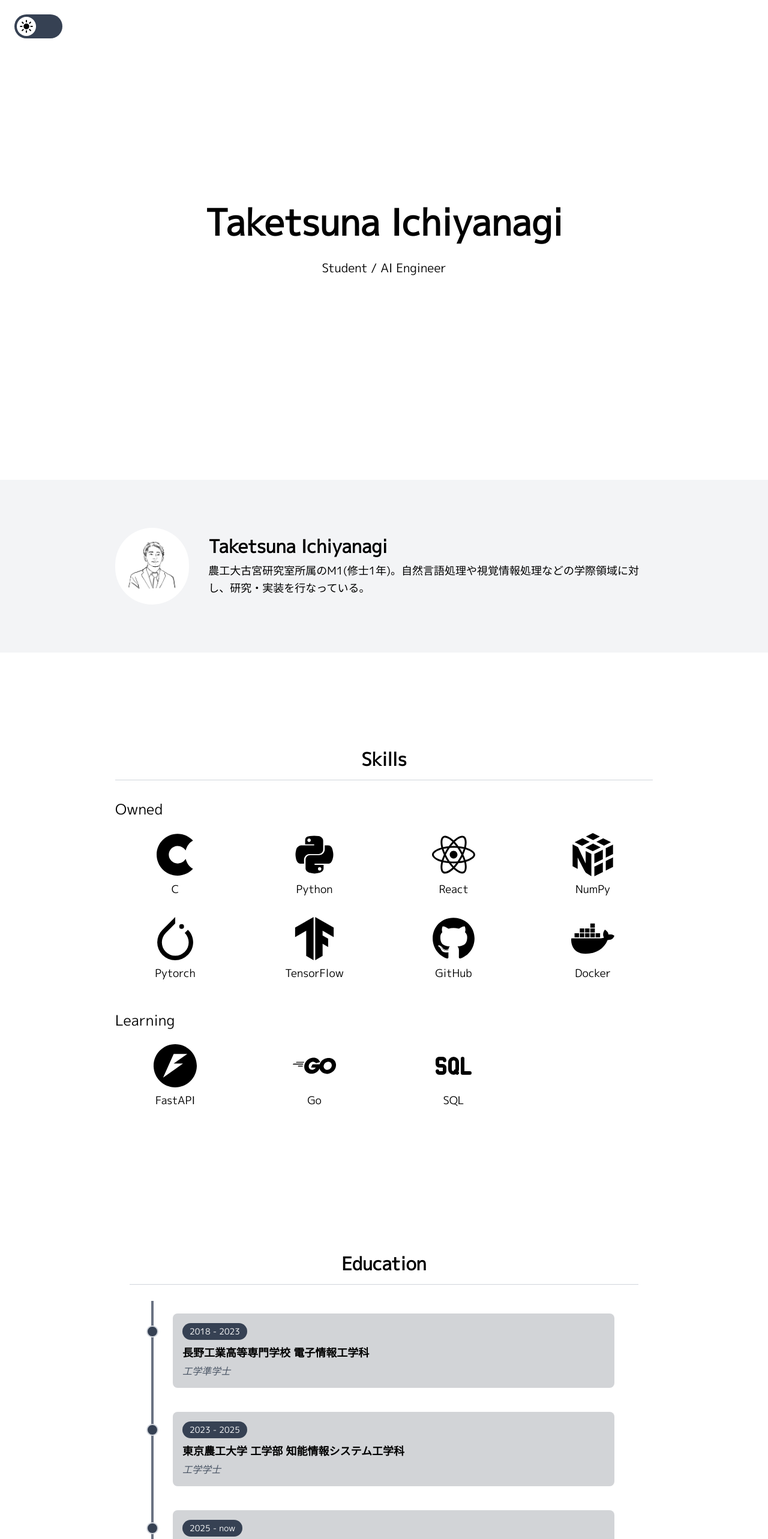
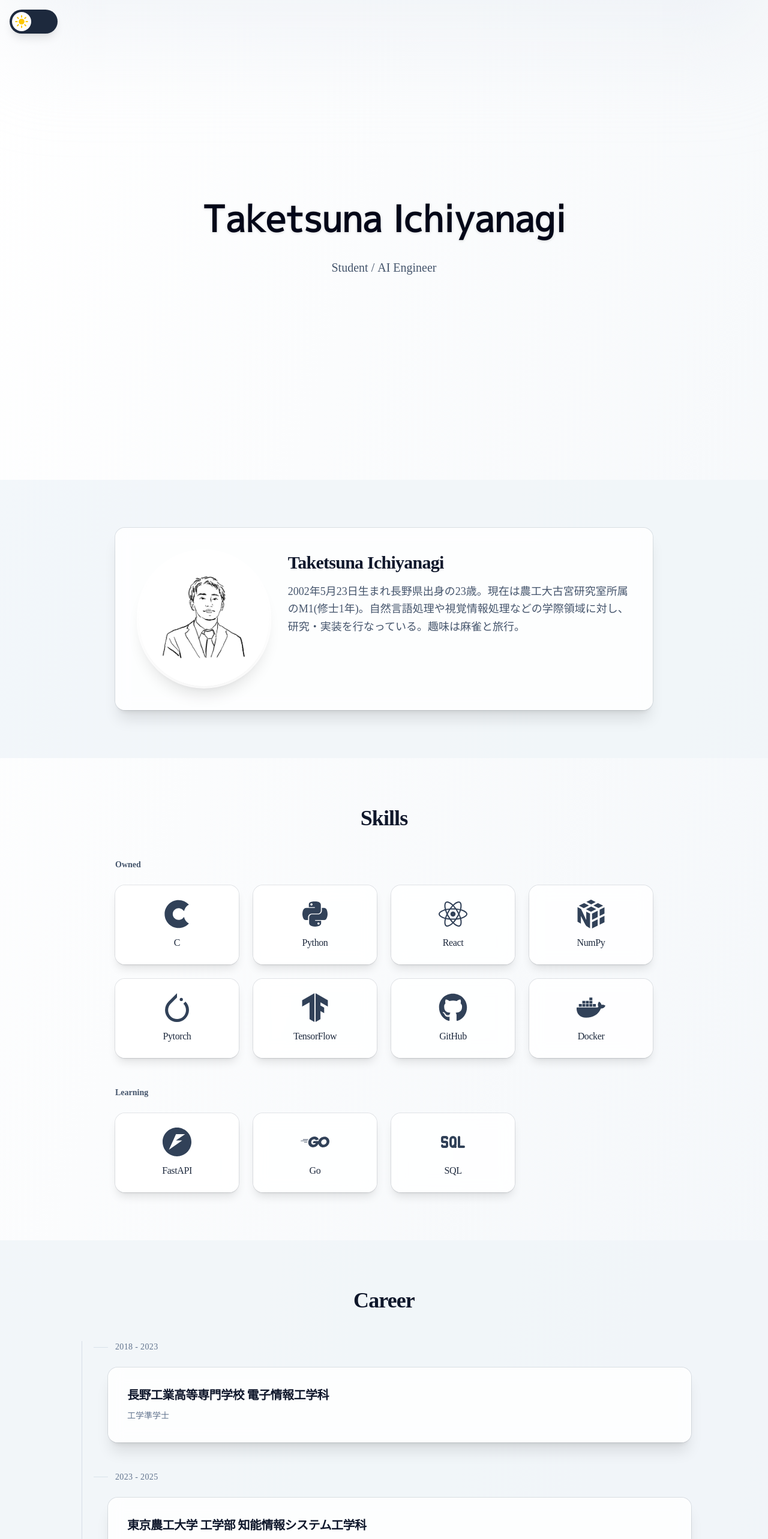
Before and after one commit to icyng/Portfolio, a React (Vite) app: page / in a window 1280 px wide. Shown: the top 2566 px of the page at 60% size. Built offline with nearby package versions, Linux system fonts and the light colour scheme.

Commit message:
デザインを一新 / 情報を追加

```diff
--- a/src/content.jsx
+++ b/src/content.jsx
@@ -11,7 +11,7 @@ export default {
     intro: {
         avatar: ava,
         name: 'Taketsuna Ichiyanagi',
-        description: '農工大古宮研究室所属のM1(修士1年)。自然言語処理や視覚情報処理などの学際領域に対し、研究・実装を行なっている。'
+        description: '2002年5月23日生まれ長野県出身の23歳。現在は農工大古宮研究室所属のM1(修士1年)。自然言語処理や視覚情報処理などの学際領域に対し、研究・実装を行なっている。趣味は麻雀と旅行。'
     },
     ownedSkills : [
         { icon: <FaCuttlefish />, label: 'C' },
@@ -49,14 +49,20 @@ export default {
         {
         title: 'HackU Kosen 2022',
         period: '2022.11 - 2022.12',
-        description: '衝撃のイナズマZとして参加し、オンライン点呼アプリであるTENTENを制作した。自身は顔認証工程を担当した。',
+        description: '衝撃のイナズマZとして参加し、オンライン点呼アプリであるTENTENを制作、自身は顔認証工程を担当。',
         link: 'https://hacku.yahoo.co.jp/kosen2022/',
         },
         {
         title: '農工大 卒業研究',
         period: '2024.6 - 2025.3',
-        description: 'RAGを用いたLLMによる国語答案生成の研究を行った。研究成果は、2025年3月に国内学会で発表。',
+        description: 'RAGを用いたLLMによる国語答案生成の研究を行った。研究成果は、2025年3月にNLP2025で発表。',
         link: 'https://www.anlp.jp/proceedings/annual_meeting/2025/pdf_dir/P3-17.pdf',
+        },
+        {
+        title: 'PRICAI 2025',
+        period: '2025.11',
+        description: '卒業論文の内容を修正し、論文として教育系の国際学会で発表予定（Workshop）。',
+        link: 'https://www.pricai.org/2025/',
         },
     ],
     contact: {
--- a/src/portfolio.jsx
+++ b/src/portfolio.jsx
@@ -1,12 +1,98 @@
-import { useState, useEffect } from 'react';
+import { useEffect, useMemo, useState } from 'react';
+import { motion } from 'framer-motion';
 import { MdNightsStay } from 'react-icons/md';
 import { IoSunny } from 'react-icons/io5';
-import { SiWantedly } from "react-icons/si";
+import { SiWantedly } from 'react-icons/si';
 import { FaGithub } from 'react-icons/fa';
-import { LuMail } from "react-icons/lu";
+import { LuMail } from 'react-icons/lu';
 import classNames from 'classnames';
 
 import content from './content';
+
+const SECTION_WRAPPER = 'py-20 px-6';
+const SECTION_TITLE =
+  'text-3xl font-semibold tracking-tight text-slate-900 dark:text-white sm:text-4xl font-mincho';
+const CARD_BASE =
+  'rounded-2xl bg-white/85 ring-1 ring-slate-900/10 backdrop-blur-md transition-colors dark:bg-slate-900/60 dark:ring-white/10';
+const CONTACT_BUTTON =
+  'flex items-center gap-3 rounded-full bg-white/85 px-5 py-3 text-sm font-medium text-slate-900 shadow-sm backdrop-blur-sm transition hover:-translate-y-0.5 hover:bg-white focus:outline-none focus-visible:ring-2 focus-visible:ring-slate-400 focus-visible:ring-offset-2 font-mincho dark:bg-slate-900/55 dark:text-slate-100 dark:hover:bg-slate-900/70 dark:focus-visible:ring-slate-600 dark:focus-visible:ring-offset-slate-950';
+const heroNameContainer = {
+  hidden: {},
+  visible: {
+    transition: { delayChildren: 0.05, staggerChildren: 0.04 },
+  },
+};
+
+const heroNameItem = {
+  hidden: ({ x, y, rotate, scale }) => ({
+    opacity: 0,
+    x,
+    y,
+    rotate,
+    scale,
+  }),
+  visible: {
+    opacity: 1,
+    x: 0,
+    y: 0,
+    rotate: 0,
+    scale: 1,
+    transition: { duration: 0.7, ease: 'easeOut' },
+  },
+};
+
+const heroTaglineContainer = {
+  hidden: {},
+  visible: {
+    transition: { delayChildren: 0.3, staggerChildren: 0.07 },
+  },
+};
+
+const heroTaglineItem = {
+  hidden: ({ x, y, rotate }) => ({
+    opacity: 0,
+    x,
+    y,
+    rotate,
+  }),
+  visible: {
+    opacity: 1,
+    x: 0,
+    y: 0,
+    rotate: 0,
+    transition: { duration: 0.6, ease: 'easeOut' },
+  },
+};
+
+const Section = ({
+  id,
+  title,
+  accent = false,
+  containerClassName = 'max-w-4xl',
+  titleClassName = 'text-center',
+  children,
+}) => (
+  <section
+    id={id}
+    className={classNames(
+      SECTION_WRAPPER,
+      accent && 'bg-slate-100/80 dark:bg-slate-900/35'
+    )}
+  >
+    <div className={classNames('mx-auto w-full', containerClassName)}>
+      {title ? (
+        <>
+          <h2 className={classNames(SECTION_TITLE, titleClassName)}>
+            {title}
+          </h2>
+          <div className="mt-12">{children}</div>
+        </>
+      ) : (
+        children
+      )}
+    </div>
+  </section>
+);
 
 export default function Portfolio() {
   const [darkMode, setDarkMode] = useState(false);
@@ -16,223 +102,251 @@ export default function Portfolio() {
     darkMode ? root.classList.add('dark') : root.classList.remove('dark');
   }, [darkMode]);
 
+  const skillGroups = [
+    { title: 'Owned', items: content.ownedSkills },
+    { title: 'Learning', items: content.learningSkills },
+  ];
+
+  const contactActions = [
+    { label: 'Email', href: `mailto:${content.contact.email}`, icon: LuMail },
+    {
+      label: 'Wantedly',
+      href: content.contact.wantedly,
+      icon: SiWantedly,
+      external: true,
+    },
+    {
+      label: 'GitHub',
+      href: content.contact.github,
+      icon: FaGithub,
+      external: true,
+    },
+  ];
+
+  const heroNameChars = Array.from(content.hero.name);
+  const heroTaglineWords = content.hero.tagline.split(' ').filter(Boolean);
+  const heroNameOffsets = useMemo(
+    () =>
+      heroNameChars.map(() => ({
+        x: (Math.random() - 0.5) * 160,
+        y: (Math.random() - 0.5) * 120,
+        rotate: (Math.random() - 0.5) * 50,
+        scale: 0.6 + Math.random() * 0.5,
+      })),
+    [content.hero.name]
+  );
+  const heroTaglineOffsets = useMemo(
+    () =>
+      heroTaglineWords.map(() => ({
+        x: (Math.random() - 0.5) * 140,
+        y: (Math.random() - 0.5) * 80,
+        rotate: (Math.random() - 0.5) * 30,
+      })),
+    [content.hero.tagline]
+  );
+
   return (
-    <div className="min-h-screen bg-white dark:bg-black text-black dark:text-white transition-colors duration-500 wf-mplus1p">
-      {/* Dark Mode Toggle */}
-      <div className="fixed top-4 left-4 p-2 z-50">
-        <div
+    <div className="min-h-screen bg-gradient-to-br from-white via-slate-50 to-slate-100 text-slate-950 transition-colors duration-500 dark:from-black dark:via-gray-950 dark:to-gray-900 dark:text-slate-100 wf-mplus1p">
+      <div className="fixed left-4 top-4 z-50">
+        <button
+          type="button"
           onClick={() => setDarkMode(prev => !prev)}
           className={classNames(
-            'flex w-20 h-10 rounded-full p-1 cursor-pointer',
-            { 'bg-gray-700': !darkMode, 'bg-gray-300': darkMode }
+            'flex h-10 w-20 items-center rounded-full p-1 shadow-lg transition-colors duration-500 focus:outline-none focus-visible:ring-2 focus-visible:ring-slate-400',
+            darkMode ? 'bg-slate-200' : 'bg-slate-800'
           )}
+          aria-label="Toggle dark mode"
         >
           <span
             className={classNames(
-              'flex h-8 w-8 bg-white dark:bg-black rounded-full transition-all duration-500 text-2xl items-center justify-center',
-              { 'ml-10': darkMode, 'ml-0': !darkMode }
+              'flex h-8 w-8 transform items-center justify-center rounded-full bg-white text-2xl transition duration-500 dark:bg-black',
+              darkMode ? 'translate-x-10 text-slate-100' : 'translate-x-0 text-yellow-400'
             )}
-          >{darkMode ? <MdNightsStay /> : <IoSunny />}</span>
-        </div>
+          >
+            {darkMode ? <MdNightsStay /> : <IoSunny />}
+          </span>
+        </button>
       </div>
 
-      {/* Hero */}
-      <section
-        className="flex flex-col items-center justify-center h-screen px-6 text-center"
+      <section className="relative flex min-h-screen flex-col items-center justify-center gap-8 px-6 text-center">
+        <div
+          className="pointer-events-none absolute inset-x-0 -top-40 h-80 bg-gradient-to-b from-slate-200/70 to-transparent blur-3xl dark:from-slate-700/30"
+          aria-hidden="true"
+        />
+        <motion.h1
+          variants={heroNameContainer}
+          initial="hidden"
+          animate="visible"
+          className="font-orbitron text-5xl font-bold drop-shadow-sm md:text-6xl"
         >
-        <h1 className="text-6xl font-bold mb-8 font-orbitron">
-          {content.hero.name}
-        </h1>
-        <p className="text-xl max-w-xl">
-          {content.hero.tagline}
-        </p>
+          {heroNameChars.map((char, index) => (
+            <motion.span
+              key={`${char}-${index}`}
+              variants={heroNameItem}
+              custom={heroNameOffsets[index]}
+              className="inline-block"
+            >
+              {char === ' ' ? '\u00A0' : char}
+            </motion.span>
+          ))}
+        </motion.h1>
+        <motion.p
+          variants={heroTaglineContainer}
+          initial="hidden"
+          animate="visible"
+          className="max-w-2xl text-lg leading-relaxed text-slate-600 font-mincho dark:text-slate-300 md:text-xl md:leading-loose"
+        >
+          {heroTaglineWords.map((word, index) => (
+            <motion.span
+              key={`${word}-${index}`}
+              variants={heroTaglineItem}
+              custom={heroTaglineOffsets[index]}
+              className="inline-block"
+            >
+              {word}
+              {index < heroTaglineWords.length - 1 ? '\u00A0' : ''}
+            </motion.span>
+          ))}
+        </motion.p>
       </section>
 
-      {/* Intro Card */}
-      <section
-        id="intro"
-        className="py-20 px-6 bg-gray-100 dark:bg-gray-800 mb-20"
-      >
-        <div className="max-w-4xl mx-auto flex flex-col md:flex-row items-center">
+      <Section id="intro" accent>
+        <div className={classNames('flex flex-col items-center gap-8 p-10 shadow-xl md:flex-row md:items-start', CARD_BASE)}>
           <img
             src={content.intro.avatar}
             alt="Avatar"
-            className="w-32 h-32 rounded-full mb-6 md:mb-0 md:mr-8"
+            className="h-48 w-48 rounded-full ring-4 ring-white/80 shadow-xl dark:ring-slate-800/80 sm:h-56 sm:w-56"
           />
-          <div>
-            <h2 className="text-3xl font-semibold mb-2">{content.intro.name}</h2>
-            <p className="text-lg leading-relaxed">{content.intro.description}</p>
+          <div className="text-center md:text-left">
+            <h2 className="text-3xl font-semibold tracking-tight text-slate-900 font-mincho dark:text-white">
+              {content.intro.name}
+            </h2>
+            <p className="mt-4 text-base leading-relaxed text-slate-600 font-mincho dark:text-slate-300 md:text-lg">
+              {content.intro.description}
+            </p>
           </div>
         </div>
-      </section>
+      </Section>
 
-      {/* Skills */}
-      <section
-        id="skills"
-        className="py-20 px-6"
+      <Section id="skills" title="Skills">
+        <div className="space-y-12">
+          {skillGroups.map(({ title, items }) => (
+            <div key={title}>
+              <h3 className="text-sm font-semibold text-slate-600 font-mincho dark:text-slate-300">
+                {title}
+              </h3>
+              <div className="mt-6 grid gap-6 md:grid-cols-4">
+                {items.map(({ icon, label }) => (
+                  <div
+                    key={label}
+                    className={classNames(
+                      'flex flex-col items-center p-6 text-center shadow-lg transition hover:-translate-y-1 hover:shadow-xl',
+                      CARD_BASE
+                    )}
                   >
-        <div className="max-w-4xl mx-auto">
-          <h2 className="text-3xl font-semibold mb-8 text-center border-b dark:border-gray-600 border-gray-300 pb-4">
-            Skills
-          </h2>
-          <div className="mb-12">
-            <h3 className="text-2xl font-medium mb-6">Owned</h3>
-            <div className="grid grid-cols-2 md:grid-cols-4 gap-8">
-              {content.ownedSkills.map((skill, idx) => (
-                <div
-                  key={idx}
-                  className="flex flex-col items-center"
-                  initial={{ opacity: 0, scale: 0.8 }}
-                  whileInView={{ opacity: 1, scale: 1 }}
-                  viewport={{ once: true }}
-                  transition={{ delay: idx * 0.1 }}
-                >
-                  <div className="text-7xl mb-2">{skill.icon}</div>
-                  <p className="text-lg font-medium">{skill.label}</p>
+                    <div className="text-5xl text-slate-700 dark:text-slate-200">
+                      {icon}
+                    </div>
+                    <p className="mt-3 text-base font-medium tracking-tight text-slate-800 font-mincho dark:text-slate-100">
+                      {label}
+                    </p>
                   </div>
                 ))}
               </div>
             </div>
-
-          <div>
-            <h3 className="text-2xl font-medium mb-6">Learning</h3>
-            <div className="grid grid-cols-2 md:grid-cols-4 gap-8">
-              {content.learningSkills.map((skill, idx) => (
-                <div
-                  key={idx}
-                  className="flex flex-col items-center"
-                >
-                  <div className="text-7xl mb-2">{skill.icon}</div>
-                  <p className="text-lg font-medium">{skill.label}</p>
-                </div>
           ))}
         </div>
+      </Section>
+
+      <Section
+        id="career"
+        title="Career"
+        accent
+        containerClassName="max-w-5xl"
+        titleClassName="text-left sm:text-center"
+      >
+        <div className="relative pl-4 sm:pl-7">
+          <span className="absolute left-1.5 top-0 bottom-0 w-px bg-slate-300/70 dark:bg-slate-700/60 sm:left-2" />
+          <ul className="flex flex-col gap-10 sm:gap-12">
+            {content.career.map(({ period, institution, degree }) => (
+              <li key={institution} className="pl-3 sm:pl-6">
+                <div className="flex items-center gap-2 text-xs font-medium tracking-[0.2em] text-slate-500 font-mincho dark:text-slate-400 sm:gap-3 sm:text-sm">
+                  <span className="h-px w-3 -ml-3 bg-slate-300/60 dark:bg-slate-700/50 sm:w-6 sm:-ml-6" />
+                  <span className="tracking-wide font-mincho">{period}</span>
                 </div>
+                <div className={classNames('mt-4 p-6 shadow-xl sm:mt-6 sm:p-8', CARD_BASE)}>
+                  <div className="space-y-2.5 text-left">
+                    <h3 className="text-xl font-semibold tracking-tight text-slate-900 font-mincho dark:text-white">
+                      {institution}
+                    </h3>
+                    <p className="text-sm leading-relaxed text-slate-500 font-mincho dark:text-slate-400">
+                      {degree}
+                    </p>
                   </div>
-      </section>
-
-      {/* Education */}
-      <section
-        id="career"
-        className="py-20 px-6"
-      >
-        <div className="max-w-4xl mx-auto relative py-20 px-6">
-          <h2 className="text-3xl font-semibold mb-12 text-center border-b dark:border-gray-600 border-gray-300 pb-4">
-            Education
-          </h2>
-          <div
-            className="absolute left-15 w-1 bg-gray-500"
-            style={{
-              top: '10rem',
-              bottom: '5rem'
-            }}
-          ></div>
-          <ul className="space-y-10 pl-8">
-            {content.career.map((item, idx) => (
-              <li
-                key={idx}
-                className="relative flex items-start"
-              >
-                <div
-                  className="absolute h-5 w-5 rounded-full bg-gray-700 border-2 border-gray-300"
-                  style={{
-                    top: '1.25rem',
-                    left: '0.4rem',
-                    transform: 'translateX(-50%)'
-                  }}
-                ></div>
-                <div className="bg-gray-800/20 dark:bg-gray-200/20 backdrop-blur-sm p-4 rounded-lg w-full mx-10">
-                  <div className="inline-block px-3 py-1 bg-gray-700 text-white dark:bg-gray-300 dark:text-black rounded-full text-sm mb-2">
-                    {item.period}
-                  </div>
-                  <h3 className="text-x mb-1 text-lg font-semibold">
-                    {item.institution}
-                  </h3>
-                  <p className="italic text-x text-gray-600 dark:text-gray-400">{item.degree}</p>
                 </div>
               </li>
             ))}
           </ul>
         </div>
-      </section>
+      </Section>
 
-      {/* Projects */}
-      <section
-        id="projects"
-        className="py-20 px-6"
+      <Section id="projects" title="Projects">
+        <div className="grid gap-6 md:grid-cols-2">
+          {content.projects.map(({ period, title, description, link }) => (
+            <a
+              key={title}
+              href={link}
+              target="_blank"
+              rel="noopener noreferrer"
+              className={classNames(
+                'group block p-6 shadow-xl transition hover:-translate-y-1 hover:shadow-2xl',
+                CARD_BASE
+              )}
             >
-        <div className="max-w-4xl mx-auto">
-          <h2 className="text-3xl font-semibold mb-10 text-center border-b dark:border-gray-600 border-gray-300 pb-4">
-            Projects
-          </h2>
-          <div className="grid gap-8 md:grid-cols-2">
-            {content.projects.map((proj, idx) => (
-              <div
-                key={idx}
-                whileHover={{ translateY: -5 }}
-                className="p-6 border dark:border-gray-600 border-gray-300 rounded-lg"
-              >
-                {proj.period && (
-                  <div className="text-sm text-gray-500 dark:text-gray-400 mb-2">
-                    {proj.period}
+              {period && (
+                <div className="text-sm text-slate-500 dark:text-slate-400">
+                  {period}
                 </div>
               )}
-                <h3 className="text-2xl font-medium mb-2">{proj.title}</h3>
-                <p className="leading-relaxed mb-4">{proj.description}</p>
-                <a href={proj.link} className="underline">
+              <h3 className="mt-3 text-2xl font-semibold text-slate-900 transition group-hover:text-slate-600 dark:text-white">
+                {title}
+              </h3>
+              <p className="mt-4 text-sm leading-relaxed text-slate-600 font-mincho dark:text-slate-300 sm:text-base">
+                {description}
+              </p>
+              <span className="mt-6 inline-flex items-center gap-2 text-sm font-medium text-slate-900 transition group-hover:gap-3 dark:text-slate-200">
                 View Details →
+              </span>
             </a>
-              </div>
           ))}
         </div>
+      </Section>
+
+      <Section
+        id="contact"
+        title="Get In Touch"
+        accent
+        containerClassName="max-w-3xl text-center"
+      >
+        <p className="mx-auto mb-12 max-w-2xl text-base leading-relaxed text-slate-600 font-mincho dark:text-slate-300 md:text-lg">
+          {content.contact.prompt}
+        </p>
+        <div className="flex flex-wrap justify-center gap-4">
+          {contactActions.map(({ label, href, icon: Icon, external }) => (
+            <a
+              key={label}
+              href={href}
+              className={CONTACT_BUTTON}
+              {...(external ? { target: '_blank', rel: 'noopener noreferrer' } : {})}
+            >
+              <Icon className="text-xl" />
+              {label}
+            </a>
+          ))}
         </div>
-      </section>
+      </Section>
 
-      {/* Contact */}
-      <section
-        id="contact"
-        className="py-20 px-6"
-      >
-        <div className="max-w-3xl mx-auto text-center">
-          <h2 className="text-3xl font-semibold mb-6 border-b dark:border-gray-600 border-gray-300 pb-4">
-            Get In Touch
-          </h2>
-          <p className="mb-8">{content.contact.prompt}</p>
-          <div className="flex justify-center flex-wrap gap-6">
-            {/* Email */}
-            <a
-              href={`mailto:${content.contact.email}`}
-              className="flex items-center px-5 py-3 bg-black/20 dark:bg-white/20 text-black dark:text-white border border-black/40 dark:border-white/40 backdrop-blur-sm rounded-full hover:bg-black/30 dark:hover:bg-white/30 transition duration-300"
-            >
-              <LuMail className="mr-2 text-xl" />
-              Email
-            </a>
-            {/* Wantedly */}
-            <a
-              href={content.contact.wantedly}
-              target="_blank"
-              rel="noopener noreferrer"
-              className="flex items-center px-5 py-3 bg-black/20 dark:bg-white/20 text-black dark:text-white border border-black/40 dark:border-white/40 backdrop-blur-sm rounded-full hover:bg-black/30 dark:hover:bg-white/30 transition duration-300"
-            >
-              <SiWantedly className="mr-2 text-xl" />
-              Wantedly
-            </a>
-            {/* GitHub */}
-            <a
-              href={content.contact.github}
-              target="_blank"
-              rel="noopener noreferrer"
-              className="flex items-center px-5 py-3 bg-black/20 dark:bg-white/20 text-black dark:text-white border border-black/40 dark:border-white/40 backdrop-blur-sm rounded-full hover:bg-black/30 dark:hover:bg-white/30 transition duration-300"
-            >
-              <FaGithub className="mr-2 text-xl" />
-              GitHub
-            </a>
-          </div>
-        </div>
-      </section>
-
-      {/* Footer */}
-      <footer className="py-6 text-center text-sm text-gray-500 dark:text-gray-400">
+      <footer className="py-6 text-center text-sm text-slate-500 dark:text-slate-400">
         © {new Date().getFullYear()} {content.hero.name}. All rights reserved.
       </footer>
     </div>
--- a/src/styles.css
+++ b/src/styles.css
@@ -3,3 +3,4 @@
 @custom-variant dark (&:where(.dark, .dark *));
 
 .wf-mplus1p { font-family: "M PLUS 1p"; }
+.font-mincho { font-family: "Yu Mincho", "游明朝", "Hiragino Mincho ProN", "Noto Serif JP", serif; }
```
Also changed, not shown: 1 other file (tests, documents, lock files or other folders). Lines whose indentation alone changed are shown as unchanged.
